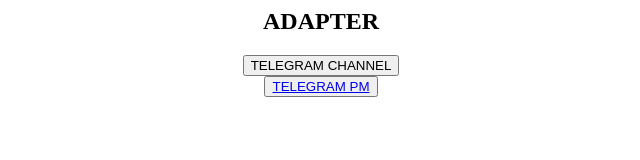
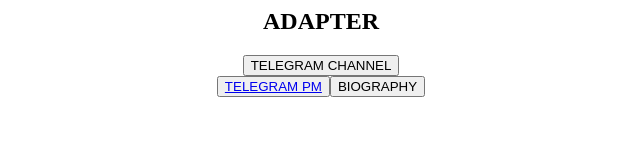
Before and after one commit to userase01/biography, a plain HTML site: page index.html in a window 1280 px wide. Shown: the whole page, without its empty margins (319-959 px from the left). Drawn offline with Linux system fonts and the light colour scheme.

Commit message:
Update index.html

```diff
--- a/index.html
+++ b/index.html
@@ -9,6 +9,7 @@
             <h2>ADAPTER</h2>
             <a href="https://t.me/ceobloga"><button>TELEGRAM CHANNEL</button></a><br>
             <a href="https://t.me/aseo_design"><button>TELEGRAM PM</buttom></a>
+            <a href="about.html"><button>BIOGRAPHY</button></a>
         </div>
     </body>
     </html>
```
